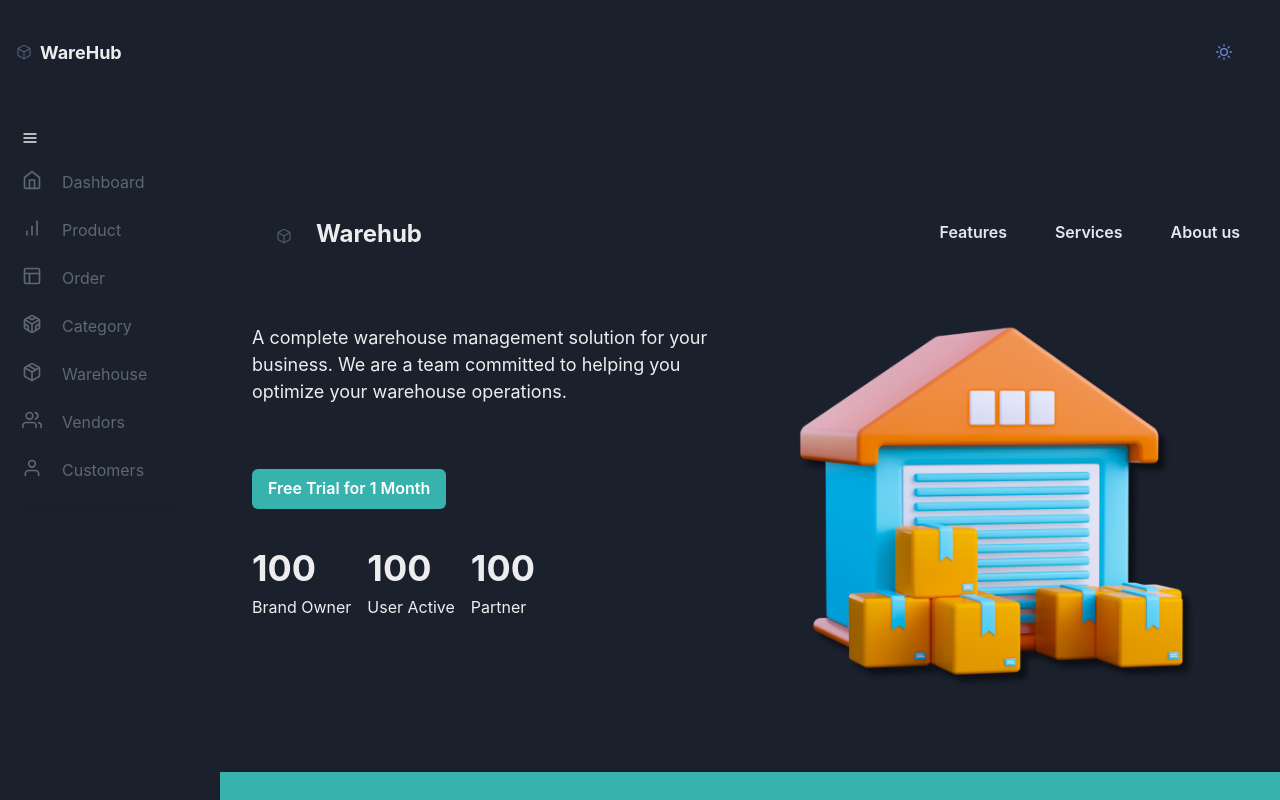
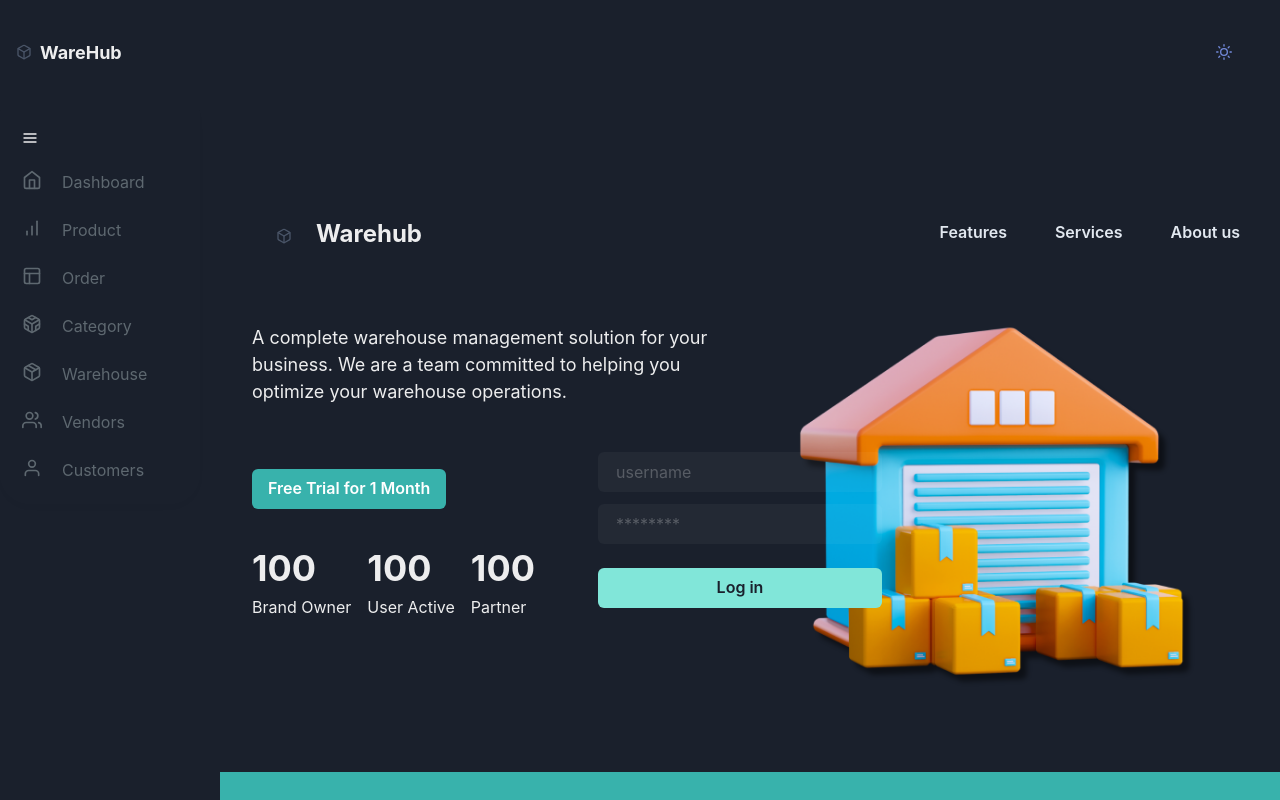
Before and after one commit to Final-Projects-4/WareHub-Client, a Next.js app: page / in a window 1280 px wide. Shown: the top 800 px of the page. Built offline with nearby package versions, Linux system fonts and the light colour scheme.

Commit message:
fixinglandingpages

```diff
--- a/src/components/styleComponents/Landing.js
+++ b/src/components/styleComponents/Landing.js
@@ -1,4 +1,4 @@
-import { Box, Flex, Text, Button, Collapse } from "@chakra-ui/react";
+import { Box, Flex, Text, Button } from "@chakra-ui/react";
 import { useEffect, useRef, useState } from "react";
 import { motion } from "framer-motion";
 import React from "react";
--- a/src/pages/index.js
+++ b/src/pages/index.js
@@ -6,11 +6,10 @@ import { Box } from "@chakra-ui/react";
 const Home = () => {
 
   return (
-    <Landing>
-    <Box>
-      {/* <LoginPage position="absolute" top={0} left={0} zIndex={1} /> */}
-    </Box>
-    </Landing>
+    <div>
+    <Landing />
+      <LoginPage position="absolute" top={0} left={0} zIndex={1} />
+      </div>
   );
 };
 
```
